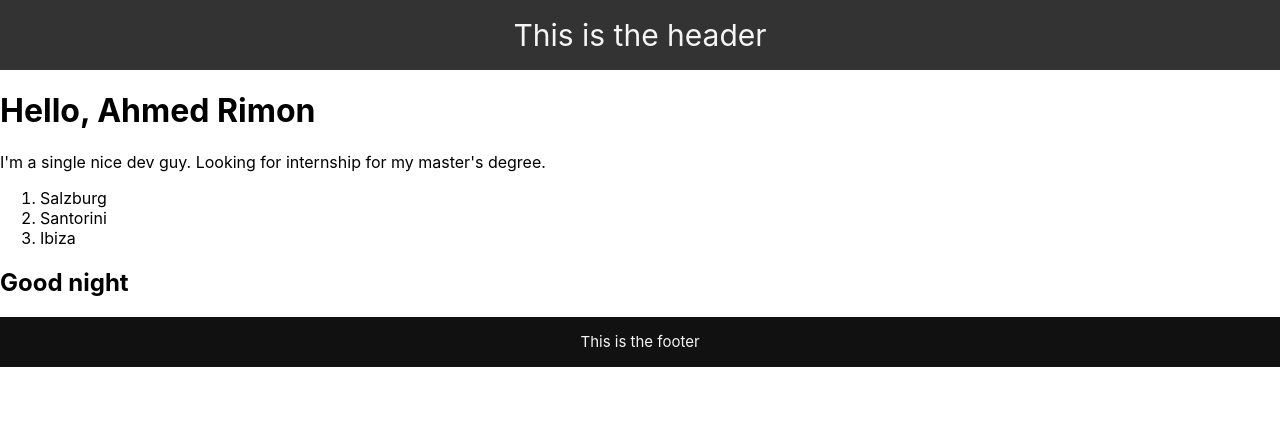
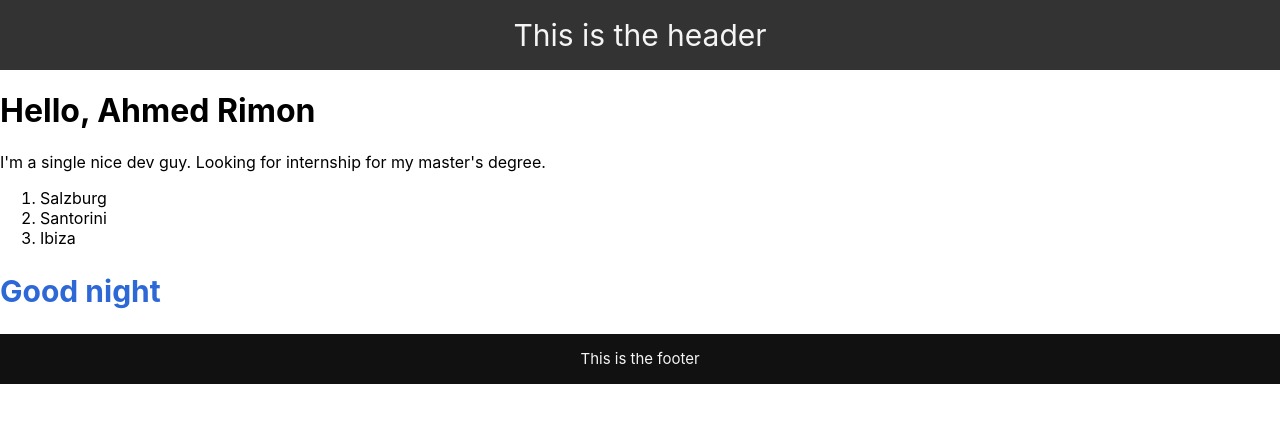
Before and after one commit to firojkabir/reactfullcourse, a React (Create React App) app: page / in a window 1280 px wide. Shown: the top 422 px of the page. Built offline with nearby package versions, Linux system fonts and the light colour scheme.

Commit message:
Inline CSS (Day of time)

```diff
--- a/src/components/MainContent.js
+++ b/src/components/MainContent.js
@@ -7,13 +7,19 @@ function MainContent() {
     const date = new Date()
     const hours = date.getHours()
     let timeOfDay
+    const styles = {
+        fontSize: 30
+    }
 
     if (hours < 12) {
         timeOfDay = "morning"
+        styles.color = "#2dd684"
     } else if (hours >= 12 && hours < 17) {
         timeOfDay = "afternoon"
+        styles.color = "#d69e2d"
     } else {
         timeOfDay = "night"
+        styles.color = "#2d68d6"
     }
 
     return(
@@ -27,7 +33,7 @@ function MainContent() {
                 <li>Ibiza</li>
             </ol>
 
-            <h2>Good {timeOfDay}</h2>
+            <h2 style={styles}>Good {timeOfDay}</h2>
         </main>
     )
 }
```
